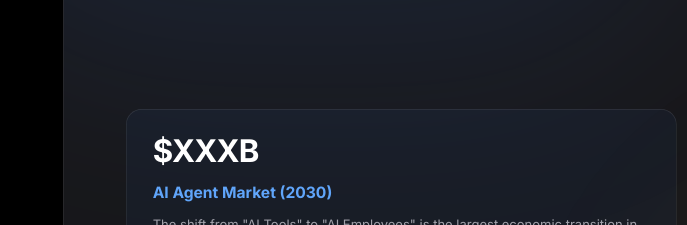
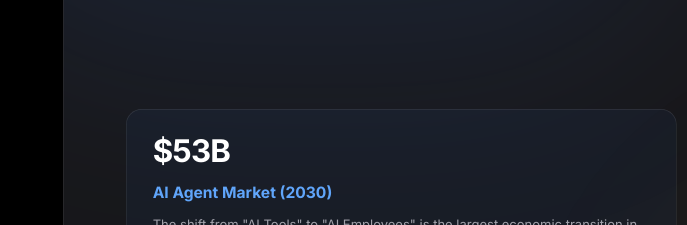
Before and after one commit to Dovineowuor/HederonAI, a Next.js app: page /pitchdeck in a window 1280 px wide. Shown: the part 6000-6225 px from the top of the page, without its empty margins (593-1280 px from the left). Built offline with nearby package versions, Linux system fonts and the light colour scheme; no server answers.

Commit message:
feat(frontend): enable global dynamic rendering and implement intuitive drag-n-drop builder

```diff
--- a/src/components/PitchDeckViewer.tsx
+++ b/src/components/PitchDeckViewer.tsx
@@ -374,7 +374,7 @@ export default function PitchDeckViewer() {
               className="p-10 rounded-3xl border font-sans"
               style={{ backgroundColor: "rgba(59, 130, 246, 0.05)", borderColor: "rgba(255, 255, 255, 0.1)" }}
             >
-              <div className="text-5xl font-bold mb-6 tracking-tight font-sans" style={{ color: "white" }}>$XXXB</div>
+              <div className="text-5xl font-bold mb-6 tracking-tight font-sans" style={{ color: "white" }}>$53B</div>
               <div className="text-2xl font-bold mb-4 font-sans" style={{ color: COLORS.blueLight }}>AI Agent Market (2030)</div>
               <p className="text-xl leading-relaxed font-sans" style={{ color: COLORS.zinc400 }}>The shift from "AI Tools" to "AI Employees" is the largest economic transition in history.</p>
             </div>
```
